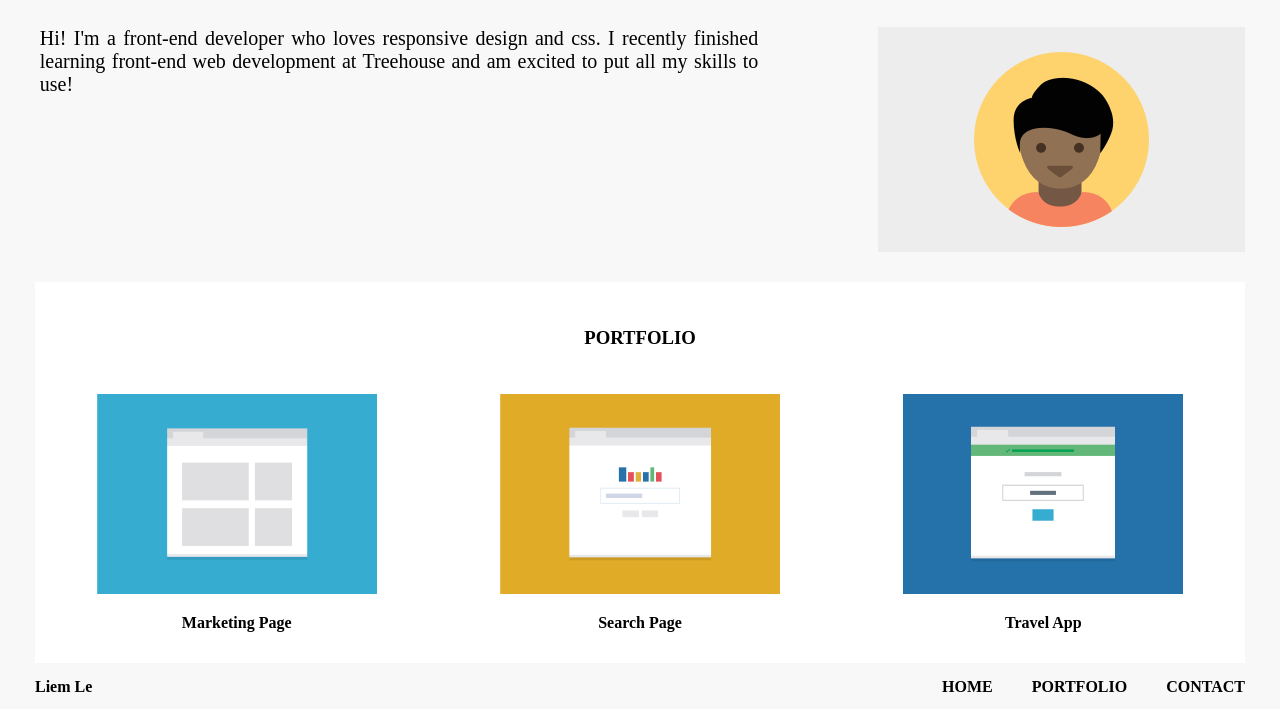
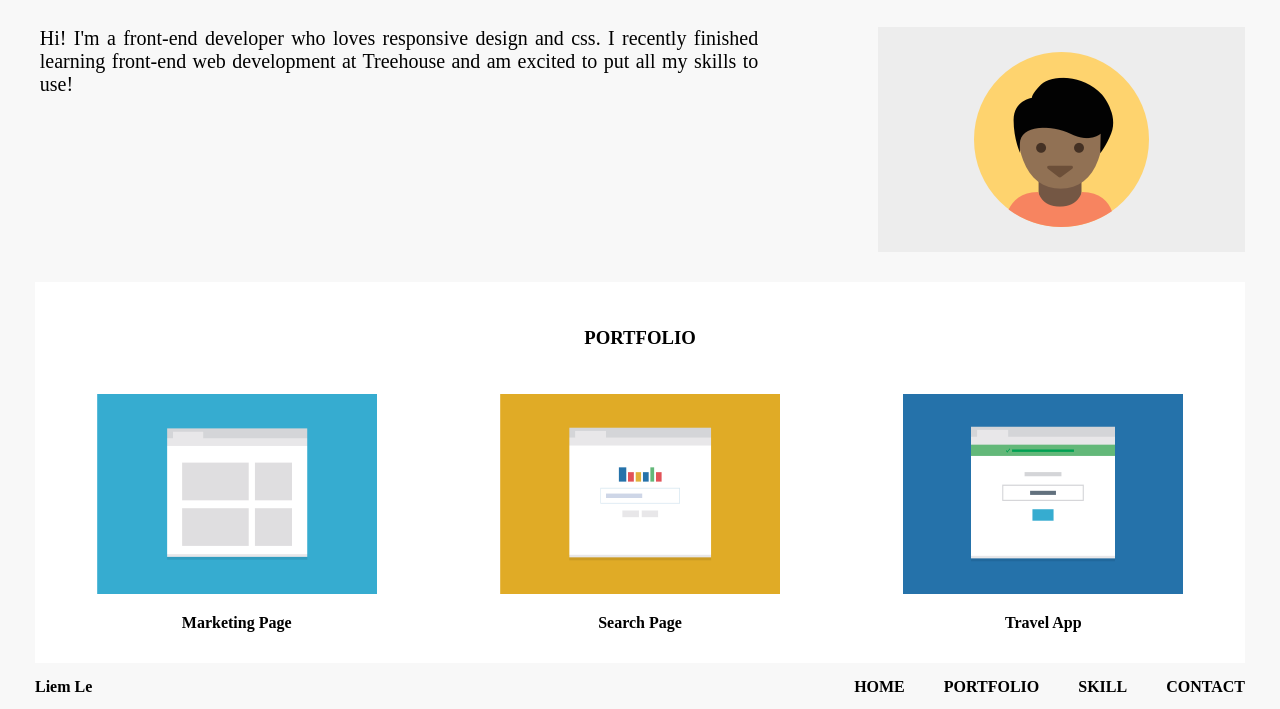
Before and after one commit to PerfectB/Responsive-Layout-Site, a plain HTML site: page index.html in a window 1280 px wide. Shown: the part 89-798 px from the top of the page. Drawn offline with Linux system fonts and the light colour scheme; a web font is replaced by a local one.

Commit message:
Fifth Revision 11-15-2021
Add Skill on the footer

```diff
--- a/index.html
+++ b/index.html
@@ -124,6 +124,7 @@
             <ul class="nav-links">
               <li class="nav-item-sub"><a href="index.html">HOME</a></li>
               <li class="nav-item-sub"><a href="#project">PORTFOLIO</a></li>
+              <li class="nav-item-sub"><a href="#skill">SKILL</a></li>
               <li class="nav-item-sub"><a href="#info">CONTACT</a></li>
               <li class="nav-item-top"><a href="#top">Back to Top</a></li>
             </ul>
```
